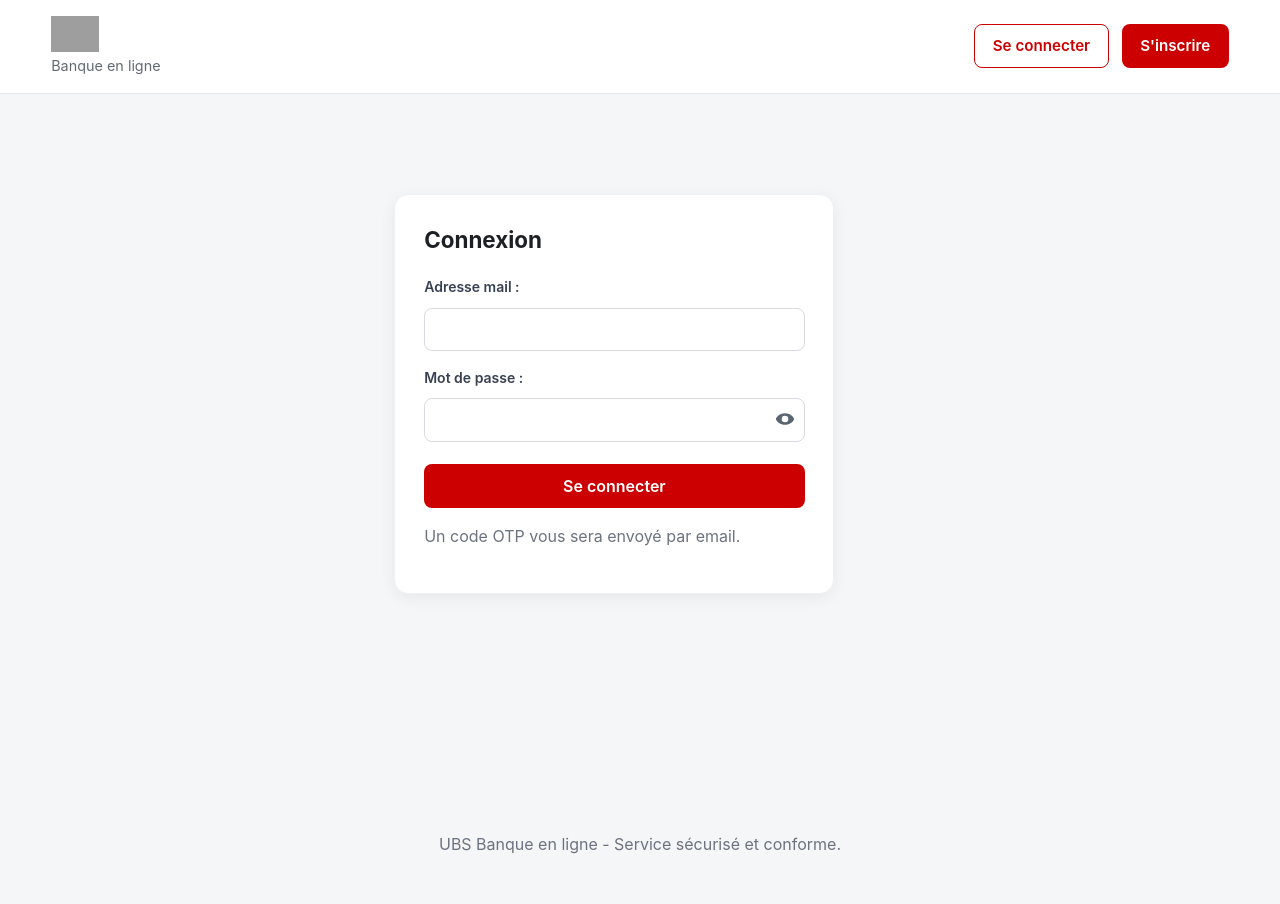
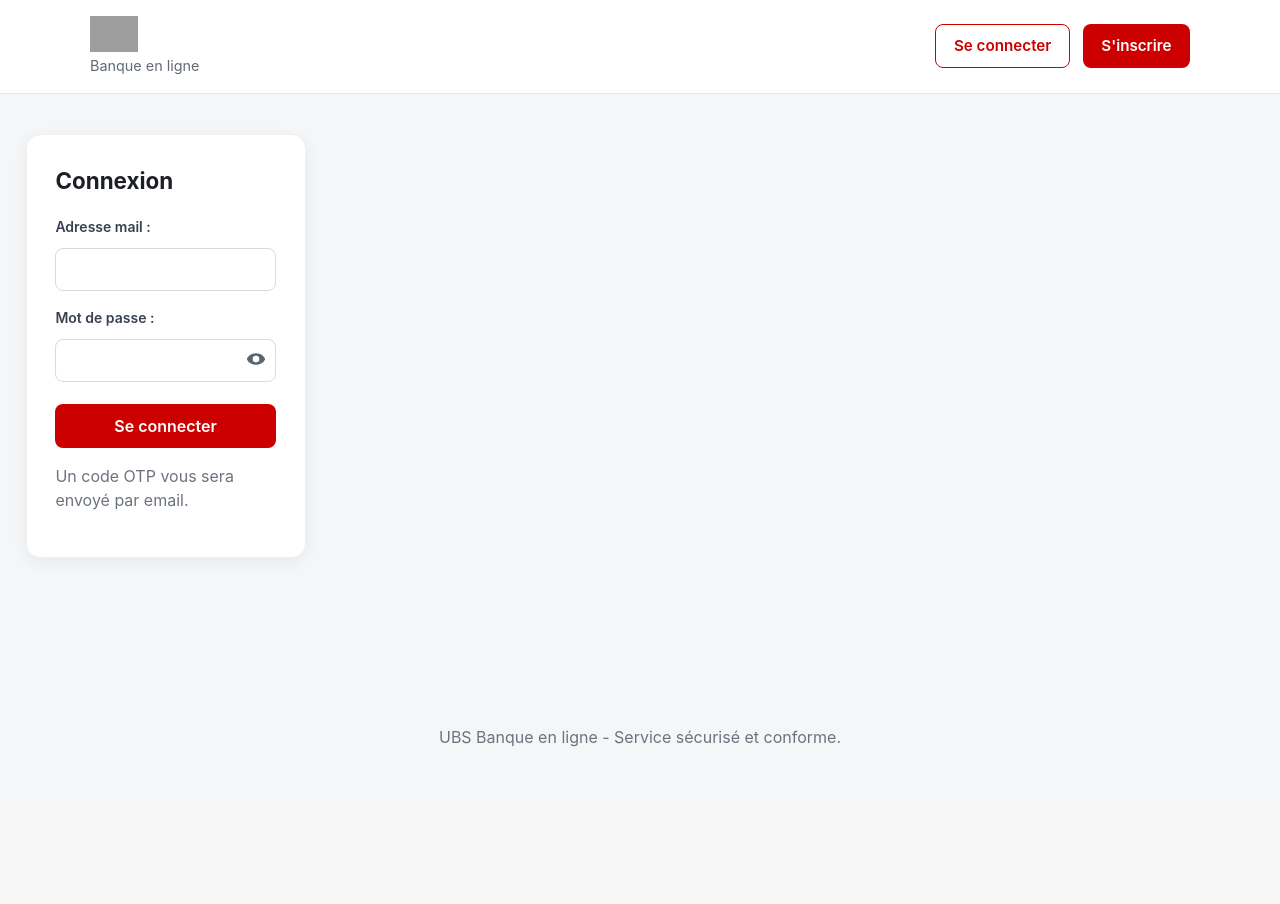
Before and after one commit to Chaka06/UBS-BANK, a Django app: page /connexion/ in a window 1280 px wide. After the commit the page ends 747 px from the top, so only its background shows below. Run offline with Django 5.2, Linux system fonts and the light colour scheme; grey boxes are pictures that could not be loaded.

Commit message:
Refactor login form structure and error handling

```diff
--- a/bank/templates/bank/login.html
+++ b/bank/templates/bank/login.html
@@ -1,11 +1,8 @@
 {% extends 'bank/base.html' %}
 {% load i18n %}
 
-{% block body_class %}public-view auth-page{% endblock %}
-
 {% block content %}
-<div class="auth-container">
-    <section class="card auth-card">
+<section class="card">
     <h2>{% trans "Connexion" %}</h2>
     <form method="post" class="form-grid">
         {% csrf_token %}
@@ -45,5 +42,4 @@
     </form>
     <p class="muted">{% trans "Un code OTP vous sera envoyé par email." %}</p>
 </section>
-</div>
 {% endblock %}
```
Lines whose indentation alone changed are shown as unchanged.
